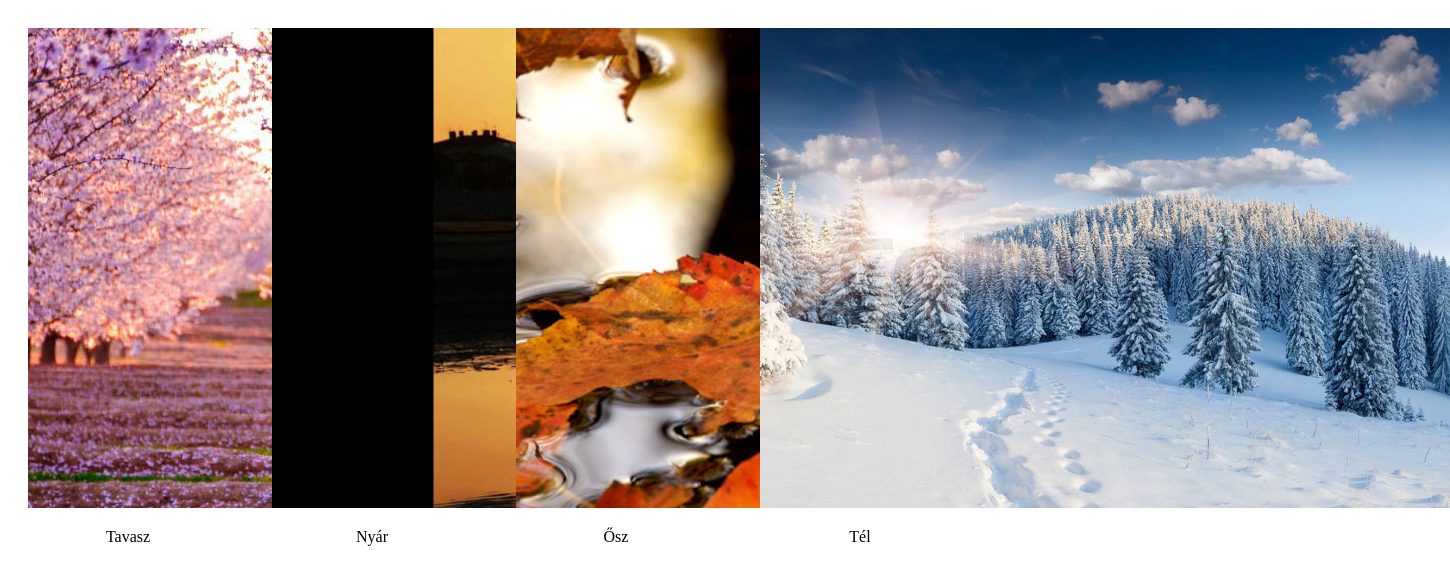
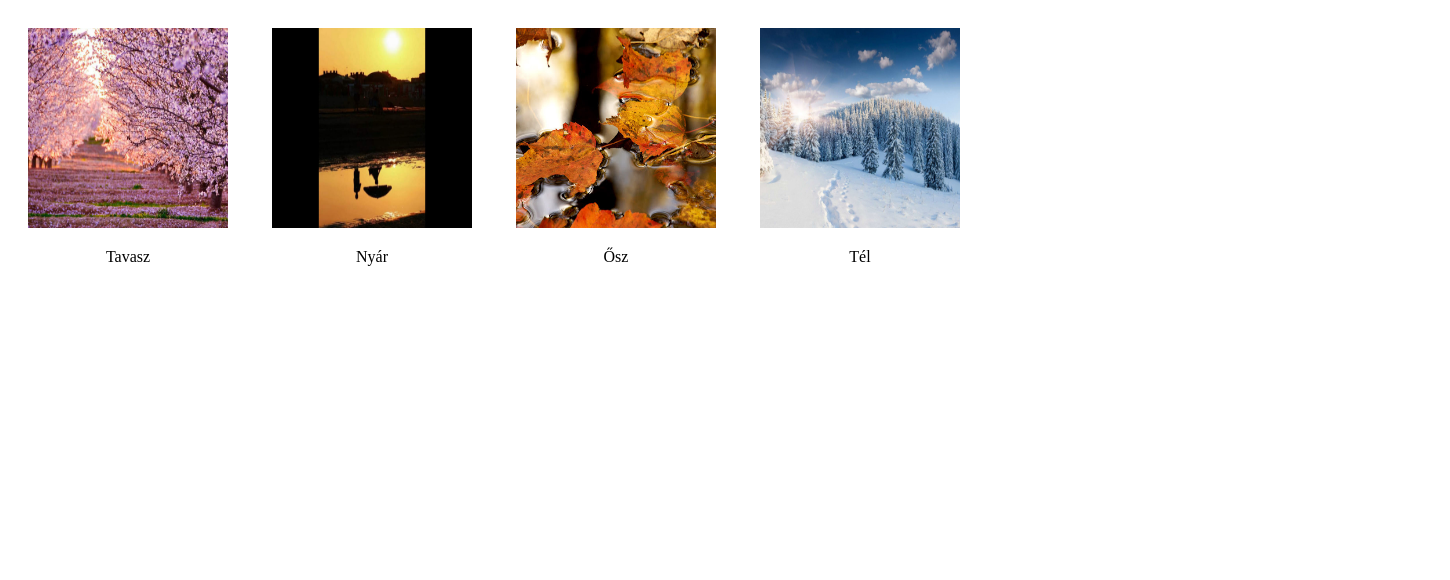
Before and after one commit to MarkotaiZsolt/web, a plain HTML site: page season.html in a window 1280 px wide. Shown: the whole page, 1450 px wide, since content can reach past the window. Drawn offline with Linux system fonts and the light colour scheme.

Commit message:
hulladek

```diff
--- a/season.html
+++ b/season.html
@@ -16,22 +16,22 @@
 <body>
 
 <div class="season">
-  <img src="img/tavasz.jpg" alt="Tavasz" width="690" height="480">
+  <img src="img/tavasz.jpg" alt="Tavasz" width="200" height="200">
   <p>Tavasz</p>
 </div>
 
 <div class="season">
-  <img src="img/nyar.jpg" alt="Nyár" width="690" height="480">
+  <img src="img/nyar.jpg" alt="Nyár" width="200" height="200">
   <p>Nyár</p>
 </div>
 
 <div class="season">
-  <img src="img/osz.jpg" alt="Ősz" width="690" height="480">
+  <img src="img/osz.jpg" alt="Ősz" width="200" height="200">
   <p>Ősz</p>
 </div>
 
 <div class="season">
-  <img src="img/tel.jpg" alt="Tél" width="690" height="480">
+  <img src="img/tel.jpg" alt="Tél" width="200" height="200">
   <p>Tél</p>
 </div>
 
```
